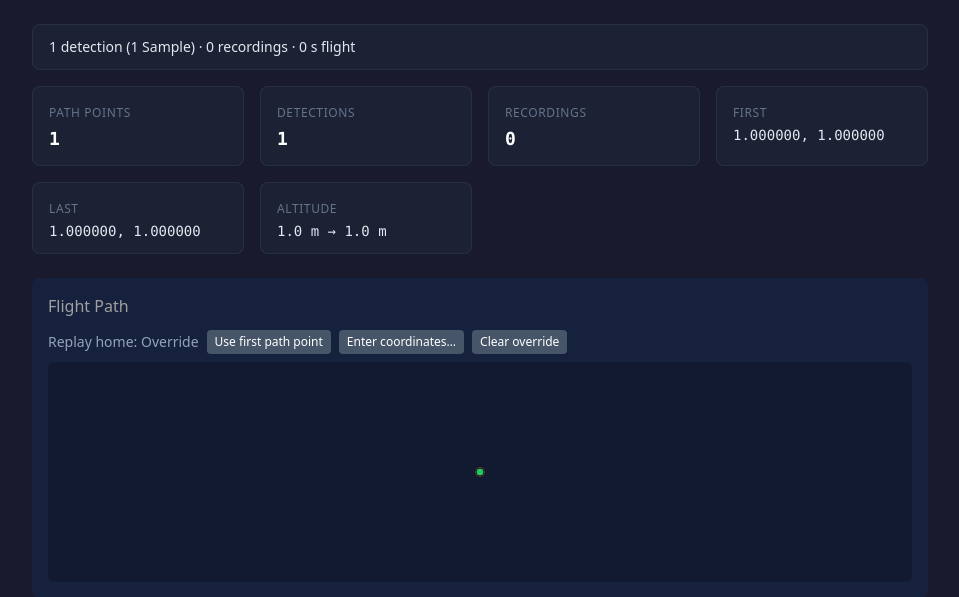
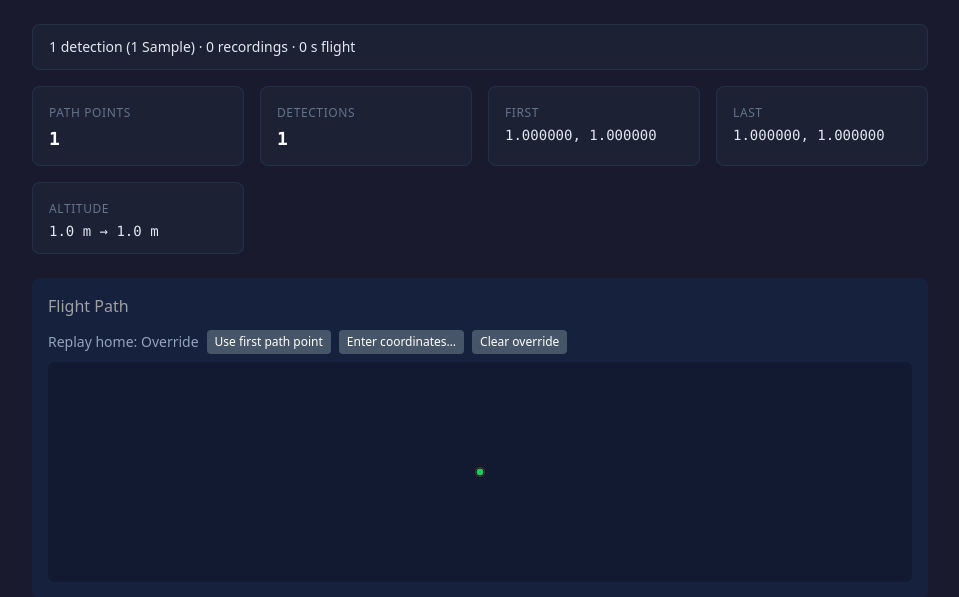
Before and after one commit to StobyWan/AirAutomatica, a FastAPI app: page /dashboard/sessions/1 in a window 1280 px wide. Shown: the part 259-856 px from the top of the page, without its empty margins (160-1119 px from the left). Run offline with FastAPI, Linux system fonts and the light colour scheme; tables that the repository leaves empty hold one stand-in row (values such as "Sample post"); data that the repository does not hold is empty; parts of the project's set-up code (start-up, migrations or seed data) failed here and were passed over; some libraries are stand-ins or nearby versions.

Commit message:
Enhance recording functionality and documentation
- Added a new Makefile target `pi-recordings` to run the `list_recordings.sh` script for listing and managing recordings.
- Updated the sessions router to allow fallback for retrieving session recordings when no matches are found.
- Modified the session detail UI to remove the recordings count display, streamlining the information presented.
- Enhanced the README documentation for the `list_recordings.sh` script, detailing its usage and options.

```diff
--- a/src/airautomatica/api/routers/sessions.py
+++ b/src/airautomatica/api/routers/sessions.py
@@ -239,7 +239,7 @@ def create_sessions_router(
 
     @router.get("/sessions/{sid:int}/recordings")
     def get_session_recordings(sid: int) -> dict:
-        """Return recordings for a session. Session detail: no fallback when unresolved."""
+        """Return recordings for a session. Uses fallback (recent N) when session time range has no matches."""
         if recordings_service is None:
             return {
                 "session_id": sid,
@@ -249,7 +249,7 @@ def create_sessions_router(
                 "recordings": [],
                 "recordings_dir": None,
             }
-        result = recordings_service.get_recordings(session_id=sid, allow_fallback=False)
+        result = recordings_service.get_recordings(session_id=sid, allow_fallback=True)
         recordings_list = []
         for r in result.recordings:
             d: dict = {
--- a/src/airautomatica/ui/templates/session_detail.html
+++ b/src/airautomatica/ui/templates/session_detail.html
@@ -722,7 +722,6 @@
       function updateStats(pathArr, dets, recs) {
         const first = (pathArr || [])[0];
         const last = (pathArr || []).length > 0 ? pathArr[pathArr.length - 1] : null;
-        const recCount = (recs || []).length;
         if (!statsEl) return;
         statsEl.innerHTML = `
           <div class="rounded-lg bg-slate-800/50 px-4 py-3 border border-slate-700/50">
@@ -732,10 +731,6 @@
           <div class="rounded-lg bg-slate-800/50 px-4 py-3 border border-slate-700/50">
             <span class="text-slate-500 text-xs font-medium uppercase tracking-wider">Detections</span>
             <p class="text-lg font-semibold text-white mt-0.5 font-mono">${(dets || []).length}</p>
-          </div>
-          <div class="rounded-lg bg-slate-800/50 px-4 py-3 border border-slate-700/50">
-            <span class="text-slate-500 text-xs font-medium uppercase tracking-wider">Recordings</span>
-            <p class="text-lg font-semibold text-white mt-0.5 font-mono">${recCount}</p>
           </div>
           <div class="rounded-lg bg-slate-800/50 px-4 py-3 border border-slate-700/50">
             <span class="text-slate-500 text-xs font-medium uppercase tracking-wider">First</span>
```
Also changed, not shown: scripts/pi/README.md, 2 other files.
